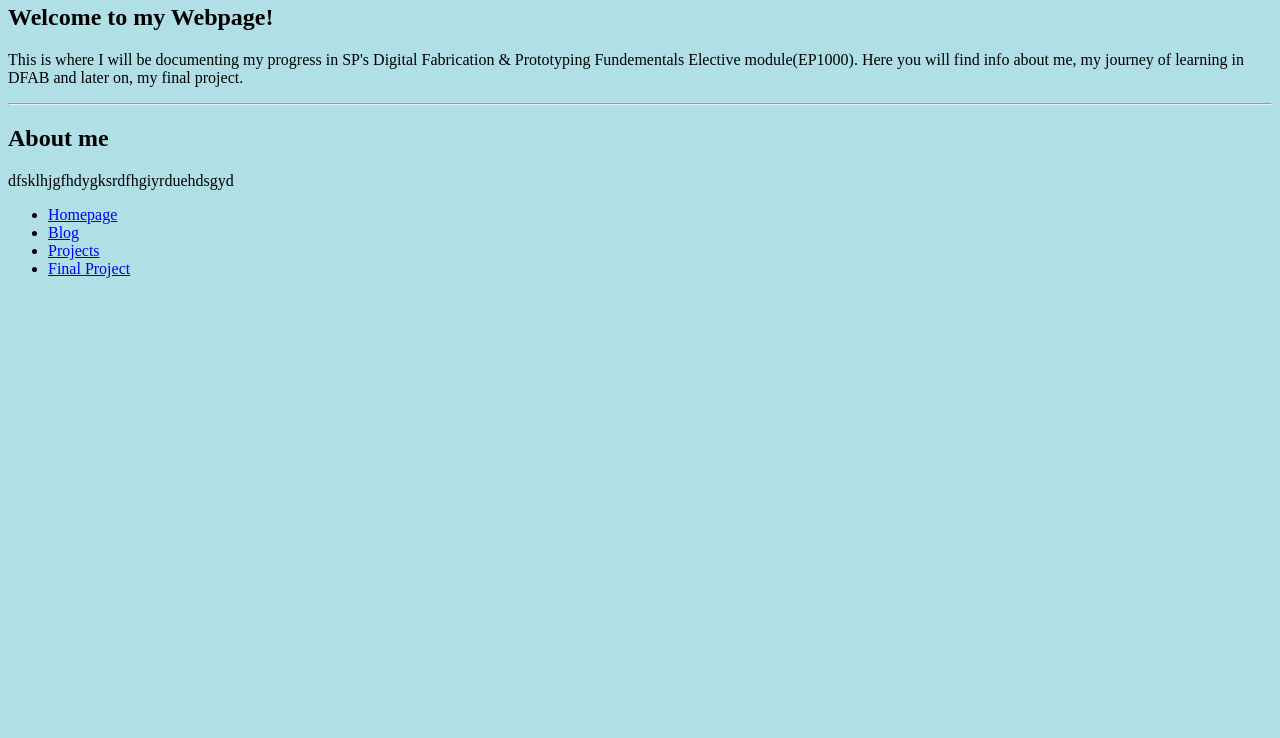
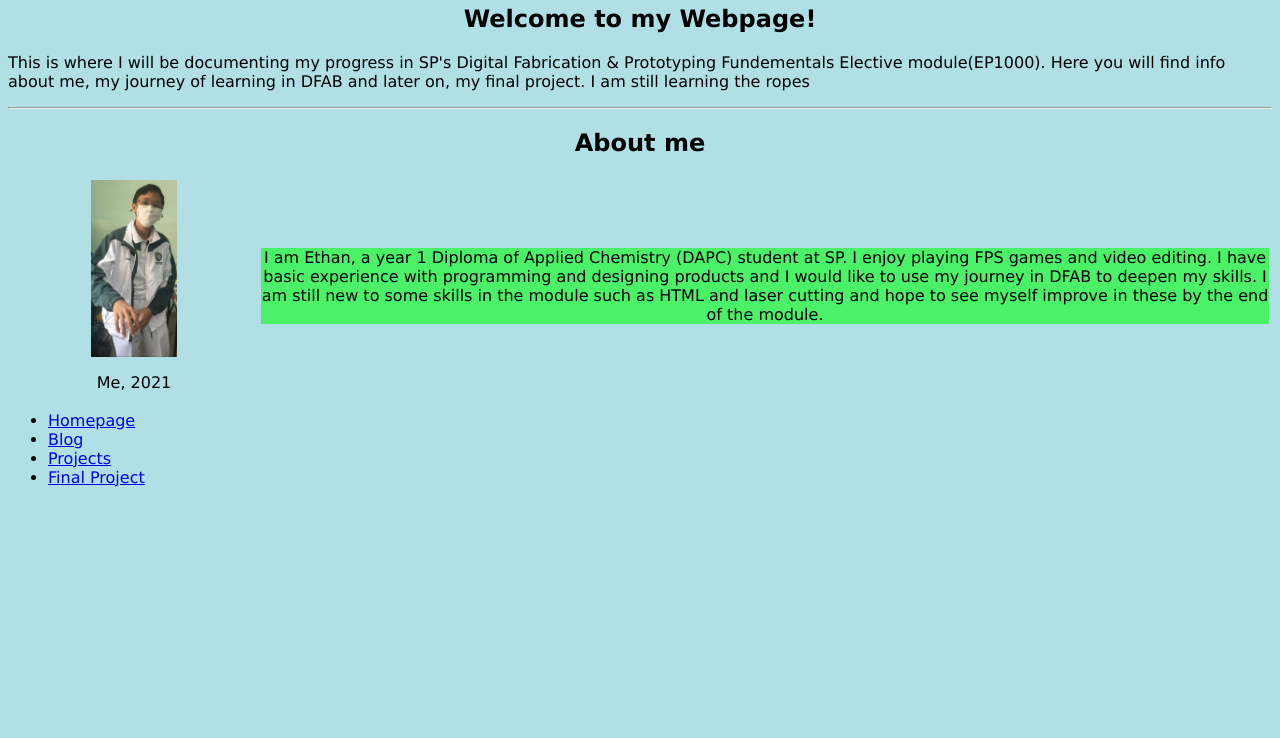
Before and after one commit to spehan1709/ethancvdfab.github.io, a plain HTML site: page index.html in a window 1280 px wide. Shown: the part 62-800 px from the top of the page. Drawn offline with Linux system fonts and the light colour scheme.

Commit message:
Add files via upload

```diff
--- a/ehan.css
+++ b/ehan.css
@@ -1,3 +1,28 @@
 body {
     background-color: powderblue;
+    font-family: Verdana, Geneva, Tahoma, sans-serif;
 }
+
+h1 , h2{
+    text-align: center;
+}
+#subtitle{
+    text-align: center;
+}
+
+#abouttext{
+    background-color: rgb(75, 241, 102);
+    text-align: center;
+}
+
+.center{
+    display: block;
+    margin-left: auto;
+    margin-right: auto;
+}
+#container {
+    background-color: rgb(75, 241, 102);
+    margin-left: auto;
+    margin-right: auto;
+    height: 45px;
+}
--- a/index.html
+++ b/index.html
@@ -13,10 +13,30 @@
                 <p>
                 This is where I will be documenting my progress in SP's Digital Fabrication & Prototyping Fundementals Elective module(EP1000).
                 Here you will find info about me, my journey of learning in DFAB and later on, my final project.
+                I am still learning the ropes
                 </p>
             <hr>
             <h2>About me</h2>
-                <p>dfsklhjgfhdygksrdfhgiyrduehdsgyd</p>
+                <table>
+                    <tr>
+                        <td>
+                            <img src="aboutv1.jpg" width="35%" height="35%" class="center">
+                                <div id="subtitle">
+                                    <P>Me, 2021</P>
+                                </div>
+                        </td>
+                        <td>
+                            <div id="abouttext">
+                                <p>
+                                    I am Ethan, a year 1 Diploma of Applied Chemistry (DAPC) student at SP. I enjoy playing FPS games and video editing.
+                                    I have basic experience with programming and designing products and I would like to use my journey in DFAB to deepen my
+                                    skills. I am still new to some skills in the module such as HTML and laser cutting and hope to see myself improve in these
+                                    by the end of the module.
+                                </p>
+                        </div>
+                        </td>
+                    </tr>
+                </table>
             <ul>
                 <li><a href="index.html">Homepage</a></li>
                 <li><a href="blog.html">Blog</a></li>
```
Also changed, not shown: blog.html (+6 -0 lines), ca3.html (+1 -1 lines), projects.html (+1 -1 lines).
